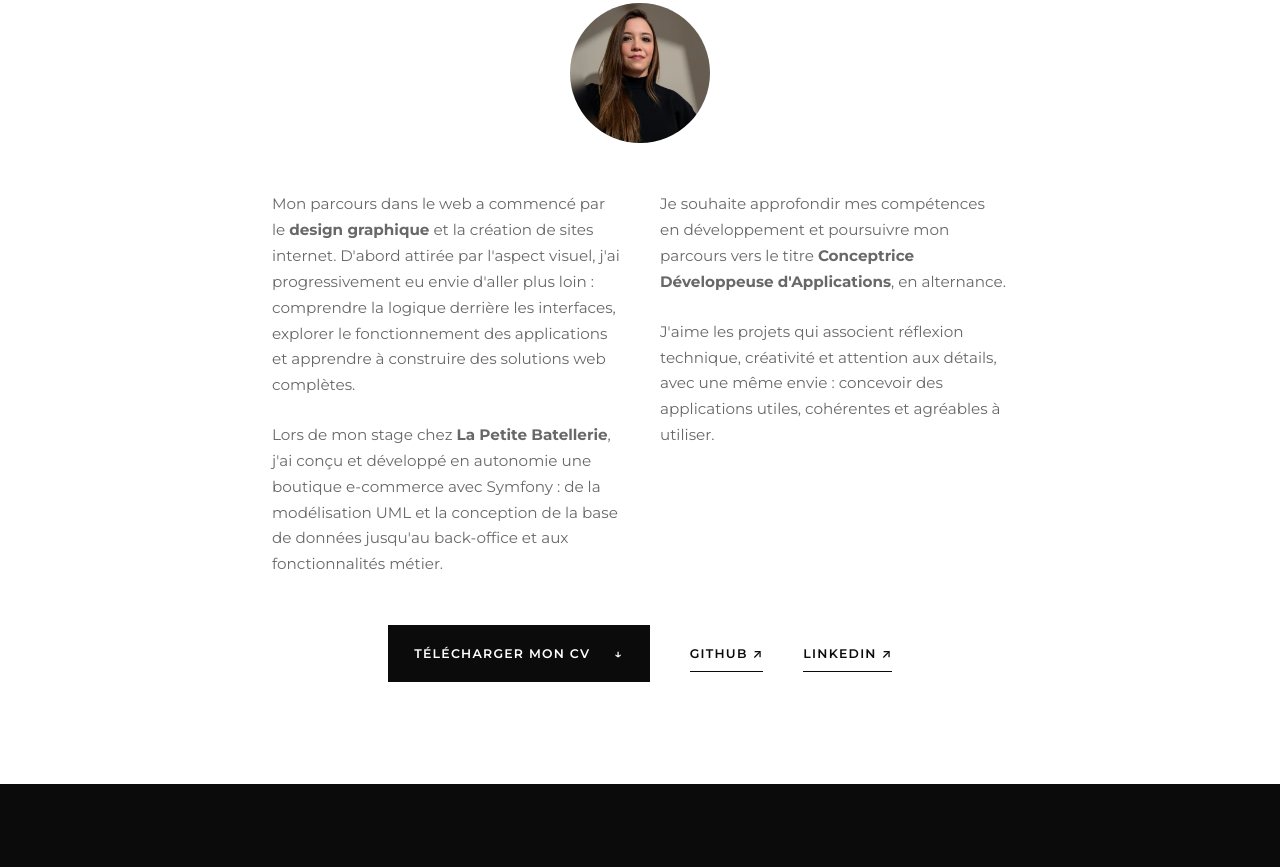
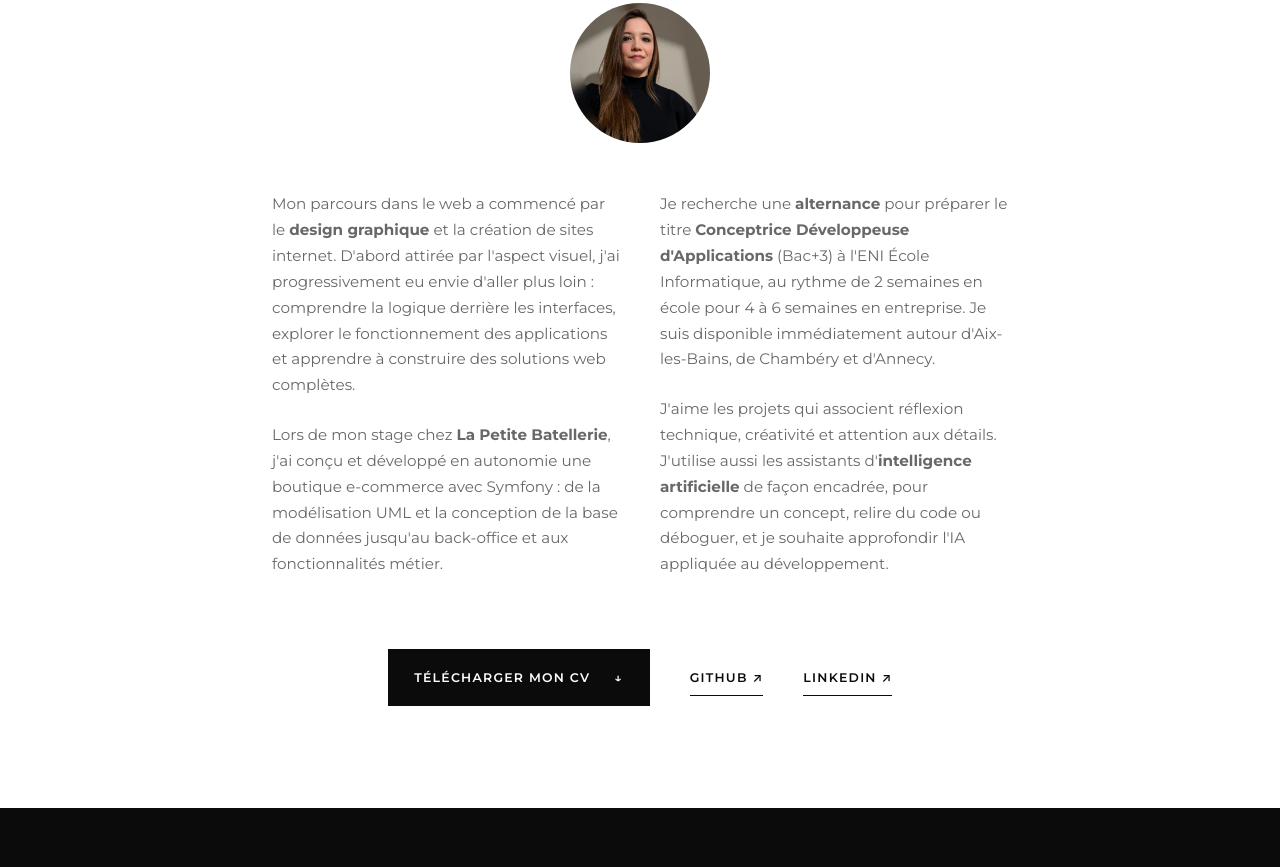
Before and after one commit to Romina-Arguello/Romina-Arguello-Portfolio, a plain HTML site: page index.html in a window 1280 px wide. Shown: the part 1133-2000 px from the top of the page. Drawn offline with Linux system fonts and the light colour scheme.

Commit message:
feat(about): detail work-study search and AI usage

```diff
--- a/index.html
+++ b/index.html
@@ -141,12 +141,16 @@
             la base de données jusqu'au back-office et aux fonctionnalités métier.
           </p>
           <p>
-            Je souhaite approfondir mes compétences en développement et poursuivre mon
-            parcours vers le titre <strong>Conceptrice Développeuse d'Applications</strong>, en alternance.
+            Je recherche une <strong>alternance</strong> pour préparer le titre
+            <strong>Conceptrice Développeuse d'Applications</strong> (Bac+3) à l'ENI École Informatique,
+            au rythme de 2 semaines en école pour 4 à 6 semaines en entreprise. Je suis disponible
+            immédiatement autour d'Aix-les-Bains, de Chambéry et d'Annecy.
           </p>
           <p>
-            J'aime les projets qui associent réflexion technique, créativité et attention aux détails,
-            avec une même envie : concevoir des applications utiles, cohérentes et agréables à utiliser.
+            J'aime les projets qui associent réflexion technique, créativité et attention aux détails.
+            J'utilise aussi les assistants d'<strong>intelligence artificielle</strong> de façon encadrée,
+            pour comprendre un concept, relire du code ou déboguer, et je souhaite approfondir l'IA
+            appliquée au développement.
           </p>
         </div>
 
@@ -233,6 +237,7 @@
               <li class="tag">GitLab</li>
               <li class="tag">Figma</li>
               <li class="tag">PhpStorm</li>
+              <li class="tag">Assistants IA</li>
               <li class="tag">Agile</li>
             </ul>
           </div>
```
